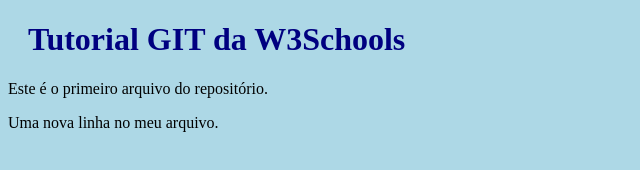
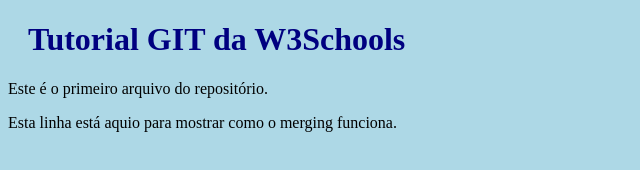
Before and after one commit to Alisson3366/w3chools-git-tutorial, a plain HTML site: page index.html in a window 1280 px wide. Shown: the whole page, without its empty margins (0-640 px from the left). Drawn offline with Linux system fonts and the light colour scheme.

Commit message:
Updated index.html with emergency fix

```diff
--- a/index.html
+++ b/index.html
@@ -11,7 +11,7 @@
 		<div>
 			<h1>Tutorial GIT da W3Schools</h1>
 			<p>Este é o primeiro arquivo do repositório.</p>
-			<p>Uma nova linha no meu arquivo.</p>
+			<p>Esta linha está aquio para mostrar como o merging funciona.</p>
 		</div>
 	</body>
 </html>
```
